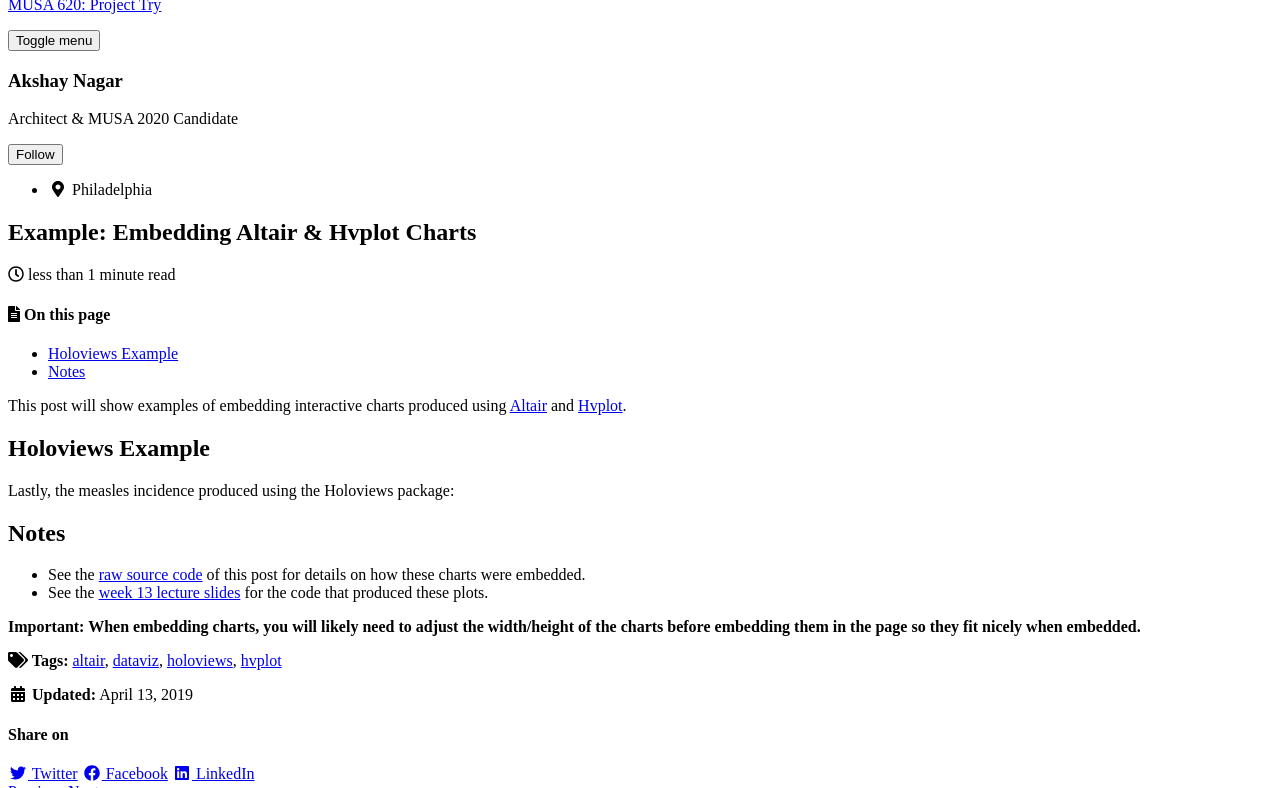
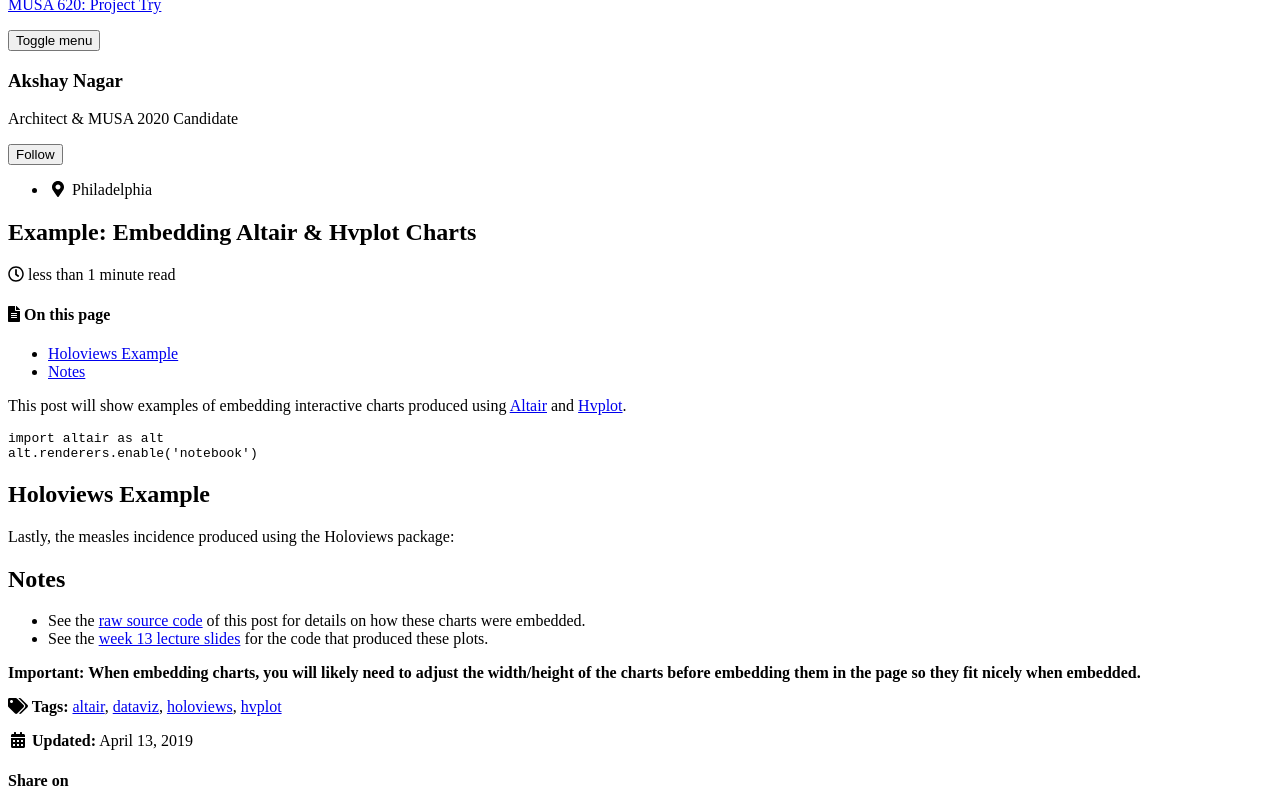
Before and after one commit to akshaynagar26/Pleasework, a Jekyll site: the page built from _posts/2019-04-13-measles-charts2.md, in a window 1280 px wide and 900 px high, cut to the strip 112-900 px from the top of the window. Built offline with Jekyll 4.4.1, drawn with Linux system fonts in a browser that asks for light colours; cached includes are drawn as plain includes; nearby versions of some CDN libraries.

Commit message:
Update 2019-04-13-measles-charts2.md

````diff
--- a/_posts/2019-04-13-measles-charts2.md
+++ b/_posts/2019-04-13-measles-charts2.md
@@ -13,7 +13,10 @@ toc_sticky: true
 
 This post will show examples of embedding interactive charts produced using [Altair](https://altair-viz.github.io) and [Hvplot](https://hvplot.pyviz.org/).
 
-
+```python
+import altair as alt
+alt.renderers.enable('notebook')
+```
 
 ## Holoviews Example
 
````
